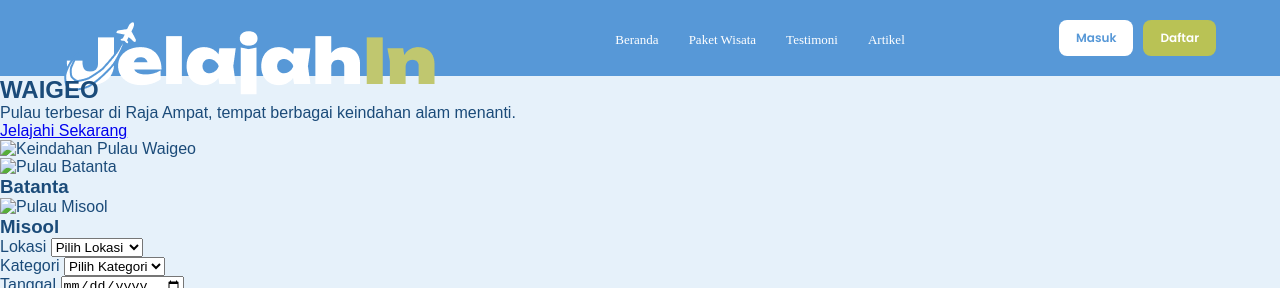
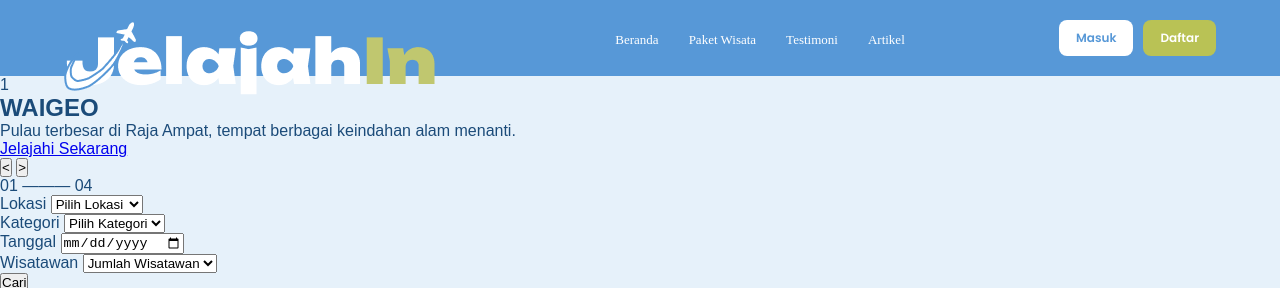
Before and after one commit to Naira084/finpro-1, a plain HTML site: page index.html in a window 1280 px wide. Shown: the top 288 px of the page. Drawn offline with Linux system fonts and the light colour scheme; a script that the page names is missing; a web font is replaced by a local one.

Commit message:
update index.html and vanilla.css

```diff
--- a/index.html
+++ b/index.html
@@ -35,10 +35,18 @@
     <main>
 
         <section class="hero">
+            <div class="vertical-progress">
+                <div class="dot top-dot"></div>
+                <div class="line">
+                    <div class="active-circle" id="leftNumber">1</div>
+                </div>
+                <div class="dot bottom-dot"></div>
+            </div>
+
             <div class="hero-content">
-                <h1>WAIGEO</h1>
+                <h1 id="desTitle">WAIGEO</h1>
 
-                <p>
+                <p id="desDesc">
                     Pulau terbesar di Raja Ampat, tempat
                     berbagai keindahan alam menanti.
                 </p>
@@ -46,21 +54,24 @@
                 <a href="destinasi.html">Jelajahi Sekarang</a>
             </div>
 
-            <div class="hero-image">
-                <img src="assets/waigeo.jpg+" alt="Keindahan Pulau Waigeo">
+            <div class="slider-right">
 
-                <div class="other-destination">
-                    <div>
-                        <img src="assets/batanta.jpg" alt="Pulau Batanta">
-                        <h3>Batanta</h3>
+                <div class="cards-container" id="cardsContainer">
+                </div>
+
+                <div class="slider-controls">
+                    <div class="nav-buttons">
+                        <button id="prevBtn" aria-label="Sebelumnya">&lt;</button>
+                        <button id="nextBtn" aria-label="Selanjutnya">&gt;</button>
                     </div>
-
-                    <div>
-                        <img src="assets/misool.jpg" alt="Pulau Misool">
-                        <h3>Misool</h3>
+                    <div class="page-indicator">
+                        <span id="currentPage">01</span>
+                        <span class="dash">———</span>
+                        <span id="totalPage">04</span>
                     </div>
                 </div>
             </div>
+
         </section>
 
         <!-- Filter Destinasi -->
```
Also changed, not shown: vanilla.css (+71 -6 lines).
